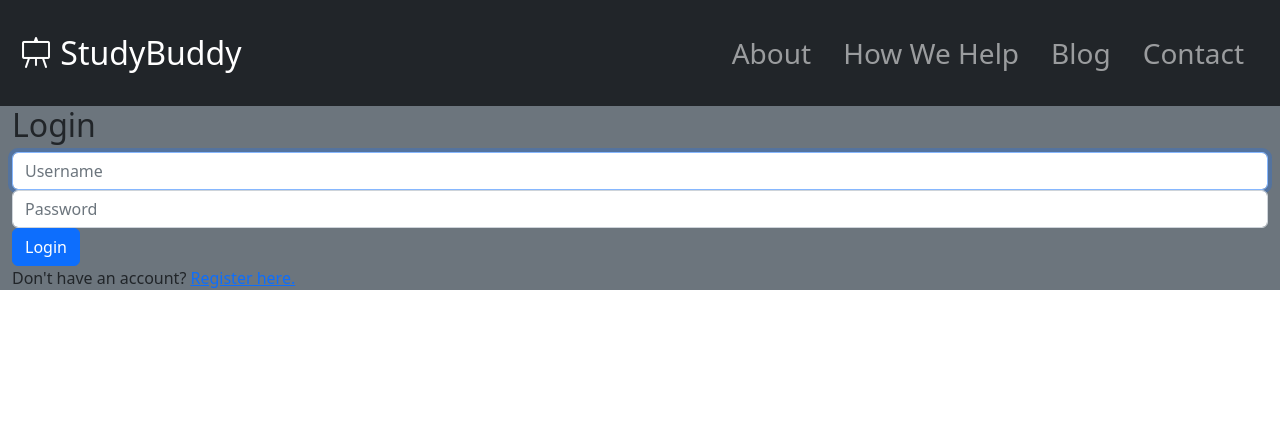
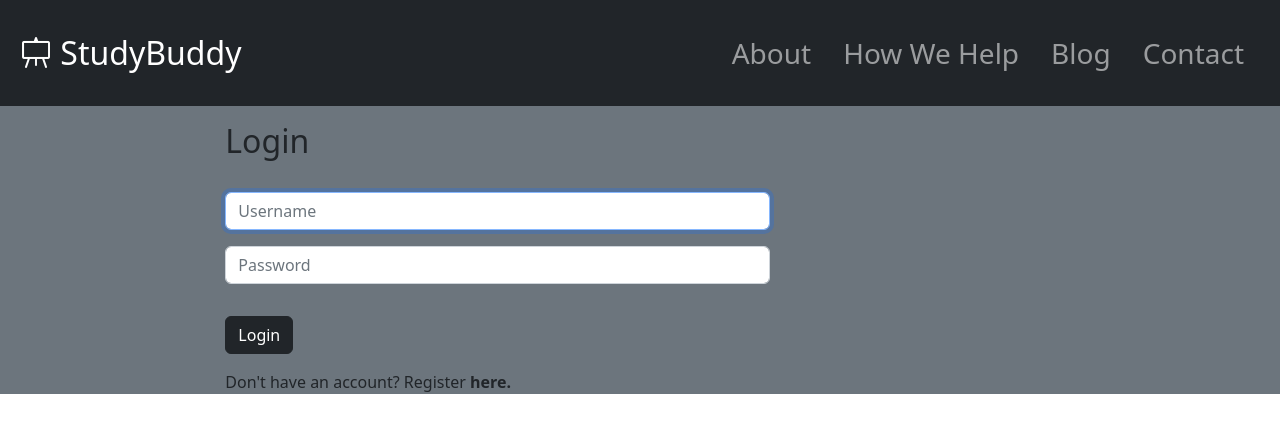
Before and after one commit to ryryry-3302/CS50WebFinalProject, a Django app: template studybuddy/studymain/templates/studymain/login.html in a window 1280 px wide. Shown: the top 433 px of the page. Run offline with Django 4.2, Linux system fonts and the light colour scheme; the template is opened without the code that fills it, so the values that code supplies are empty; some libraries are stand-ins or nearby versions.

Commit message:
stuff did

```diff
--- a/studybuddy/studymain/templates/studymain/index.html
+++ b/studybuddy/studymain/templates/studymain/index.html
@@ -6,7 +6,7 @@
 
     <H1>Home</H1>
 
-    <a href="{% url 'logout' %}" class=""> <h6 class="fw-bold">Logout</h6></a>
+    <a href="{% url 'logout' %}" class="text-reset fw-bold"> <h6 class="fw-bold">Logout</h6></a>
 
 
 {% endblock %}
--- a/studybuddy/studymain/templates/studymain/layout.html
+++ b/studybuddy/studymain/templates/studymain/layout.html
@@ -41,13 +41,10 @@
             </div>
         </nav>
         <div class="bg-secondary">
-            <div class="container-fluid">
-                {{ message }}
+            <div class="container-fluid ">
+
                 {% block body %}
                 {% endblock %}
-                {% if user.is_authenticated %}
-                 ur in buddy
-                {% endif %}
             </div>
         </div>
 
--- a/studybuddy/studymain/templates/studymain/login.html
+++ b/studybuddy/studymain/templates/studymain/login.html
@@ -2,23 +2,30 @@
 
 {% block body %}
 
-    <h2>Login</h2>
+    <div class="row justify-content-center">
+        <div class="col-8 align-self-center">
+            <h2 class="my-3">Login</h2>
 
             {% if message %}
                 <div>{{ message }}</div>
             {% endif %}
-
+            <div class="row justify-content-start">
+                <div class="col-8">
                     <form action="{% url 'login' %}" method="post">
                         {% csrf_token %}
-        <div class="form-group">
+                        <div class="form-group my-3">
                             <input autofocus class="form-control" type="text" name="username" placeholder="Username">
                         </div>
-        <div class="form-group">
+                        <div class="form-group my-3">
                             <input class="form-control" type="password" name="password" placeholder="Password">
                         </div>
-        <input class="btn btn-primary" type="submit" value="Login">
+                        <input class="btn btn-dark my-3" type="submit" value="Login">
                     </form>
+                </div>
+            </div>
 
-    Don't have an account? <a href="{% url 'register' %}">Register here.</a>
+            Don't have an account? Register <a class="text-reset text-decoration-none fw-bold" href="{% url 'register' %}">here.</a>
+        </div>
+    </div>
 
 {% endblock %}
--- a/studybuddy/studymain/views.py
+++ b/studybuddy/studymain/views.py
@@ -68,7 +68,7 @@ def login_lol(request):
             login(request, user)
             return HttpResponseRedirect(reverse("index"))
         else:
-            return render(request, "network/login.html", {
+            return render(request, "studymain/login.html", {
                 "message": "Invalid username and/or password."
             })
     else:
```
Also changed, not shown: studybuddy/db.sqlite3. Lines whose indentation alone changed are shown as unchanged.
